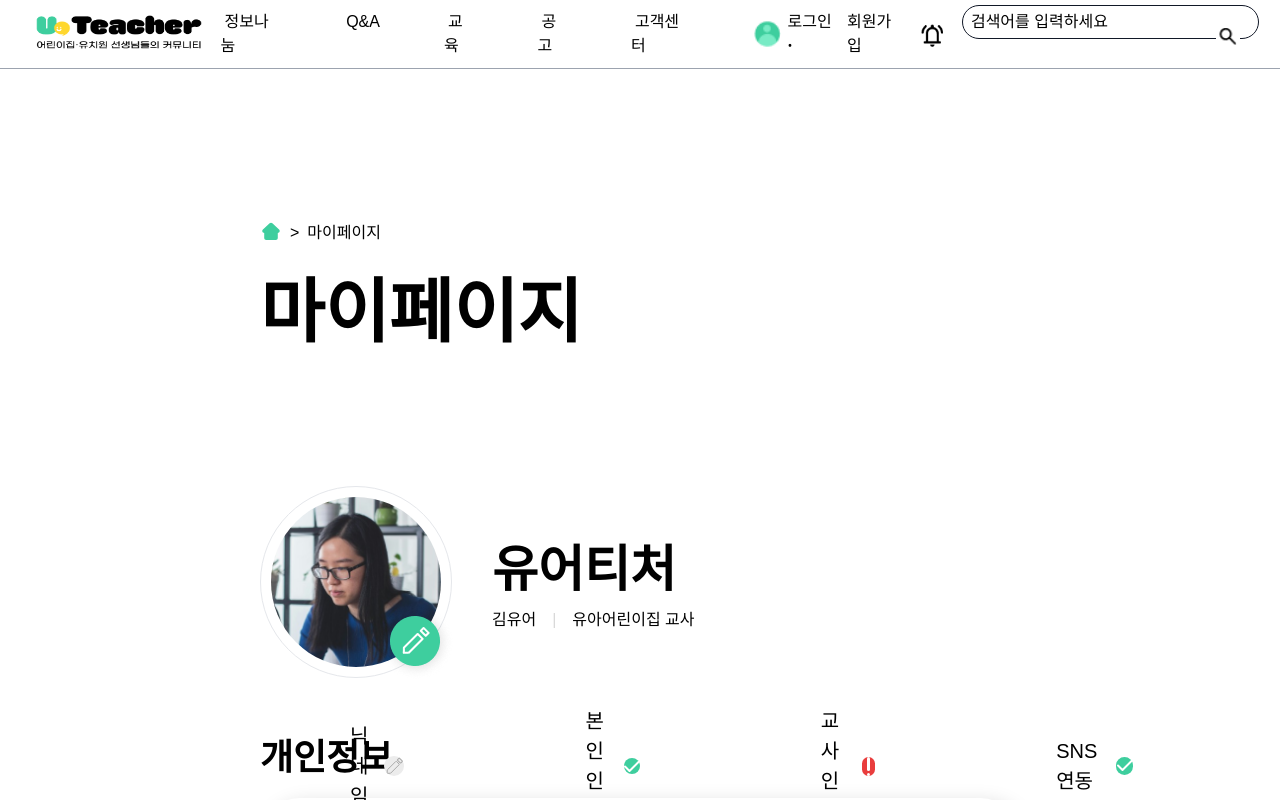
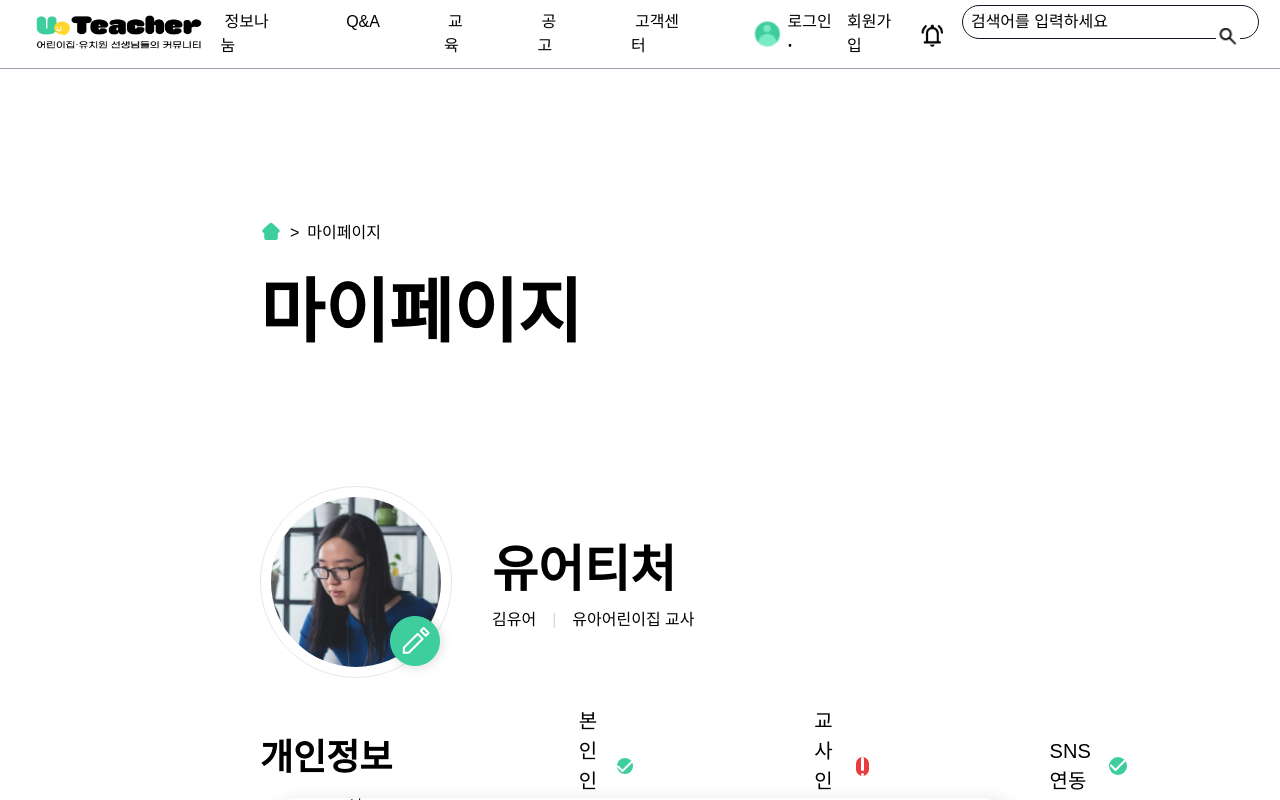
Before and after one commit to yourteacher-org/yourteacher-fe, a React (Vite) app: page /user in a window 1280 px wide. Shown: the top 800 px of the page. Built offline with nearby package versions, Linux system fonts and the light colour scheme.

Commit message:
[feat] ProfileIcon 컴포넌트 추가

```diff
--- a/src/layouts/MainLayout.tsx
+++ b/src/layouts/MainLayout.tsx
@@ -1,7 +1,7 @@
 import { ReactNode } from 'react';
 
 import Navbar from '@components/Navbar';
-// import Footer from './Footer';
+import Footer from './Footer';
 
 interface MainLayoutProps {
   children?: ReactNode;
@@ -14,7 +14,7 @@ const MainLayout = ({ children }: MainLayoutProps) => {
       <main className="xl:max-w-[1920px] lg:max-w-[1024px] sm:max-w-[390px] mx-auto">
         {children}
       </main>
-      {/* <Footer /> */}
+      <Footer />
     </>
   );
 };
--- a/src/pages/User/User.tsx
+++ b/src/pages/User/User.tsx
@@ -1,4 +1,4 @@
-import React from 'react';
+import React, { ReactNode } from 'react';
 
 import Section from '@layouts/Section';
 import PageNav from '@components/PageNav';
@@ -9,7 +9,30 @@ import Pencil from '@assets/icon/pencil.svg?react';
 import Check from '@assets/icon/check.svg?react';
 import Exclamation from '@assets/icon/exclamation.svg?react';
 
-const User: React.FC = () => {
+interface ProfileIconProps {
+  children?: ReactNode;
+  color?: 'red' | 'gray' | 'green';
+}
+
+const ProfileIcon = ({ children, color = 'gray' }: ProfileIconProps) => {
+  const colorSet = {
+    red: 'bg-red',
+    gray: 'bg-gray-7',
+    green: 'bg-green',
+  };
+
+  return (
+    <i
+      className={`w-[1.75rem] aspect-square
+                  flex items-center justify-center
+                  rounded-full ${colorSet[color]}`}
+    >
+      {children}
+    </i>
+  );
+};
+
+const UserPage: React.FC = () => {
   return (
     <Section as="section" className="px-[16.25rem] mt-[9.5rem]">
       <PageNav>
@@ -43,29 +66,21 @@ const User: React.FC = () => {
             shadow-[6px_6px_20px_1px_rgba(0,0,0,0.15)]"
         >
           <div className="flex-1 flex flex-col items-center justify-center px-[5.625rem]">
-            <p className="flex gap-2 items-center mb-8 text-[1.25rem]">
+            <p className="flex gap-2 items-center mb-8 text-[1vw]">
               닉네임
-              <i
-                className="w-[1.75rem] aspect-square
-                  flex items-center justify-center
-                  rounded-full bg-gray-7"
-              >
+              <ProfileIcon>
                 <Pencil />
-              </i>
+              </ProfileIcon>
             </p>
-            <p className="text-[3rem] font-bold">유어티처</p>
+            <p className="text-[2.25vw] font-bold">유어티처</p>
           </div>
           <div className="w-1 h-20 border-r-[1px] border-gray-5" />
           <div className="flex-1 flex flex-col items-center justify-center px-[5.625rem]">
             <p className="flex gap-2 items-center mb-8 text-[1.25rem]">
               본인인증
-              <i
-                className="w-[1.75rem] aspect-square
-                  flex items-center justify-center
-                  rounded-full bg-green"
-              >
+              <ProfileIcon color="green">
                 <Check />
-              </i>
+              </ProfileIcon>
             </p>
             <p className="text-[3rem] font-bold">인증완료</p>
           </div>
@@ -73,13 +88,9 @@ const User: React.FC = () => {
           <div className="flex-1 flex flex-col items-center justify-center px-[5.625rem]">
             <p className="flex gap-2 items-center mb-8 text-[1.25rem]">
               교사인증
-              <i
-                className="w-[1.75rem] aspect-square
-                  flex items-center justify-center
-                  rounded-full bg-red"
-              >
+              <ProfileIcon color="red">
                 <Exclamation />
-              </i>
+              </ProfileIcon>
             </p>
             <p className="text-[3rem] font-bold">인증필요</p>
           </div>
@@ -87,13 +98,9 @@ const User: React.FC = () => {
           <div className="flex-1 flex flex-col items-center justify-center px-[5.625rem]">
             <p className="flex gap-2 items-center mb-8 text-[1.25rem]">
               SNS 연동
-              <i
-                className="w-[1.75rem] aspect-square
-                  flex items-center justify-center
-                  rounded-full bg-green"
-              >
+              <ProfileIcon color="green">
                 <Check />
-              </i>
+              </ProfileIcon>
             </p>
             <p className="text-[3rem] font-bold">연동완료</p>
           </div>
@@ -149,4 +156,4 @@ const User: React.FC = () => {
   );
 };
 
-export default User;
+export default UserPage;
```
